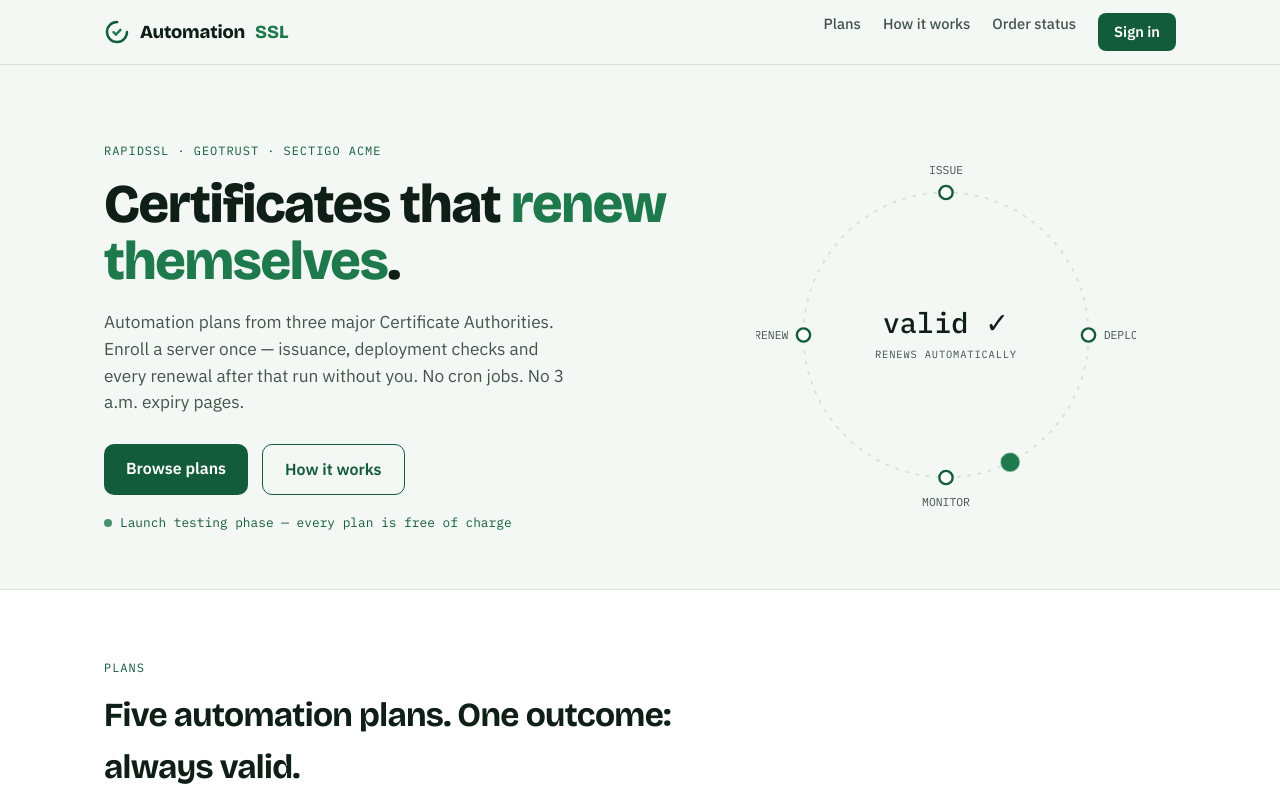
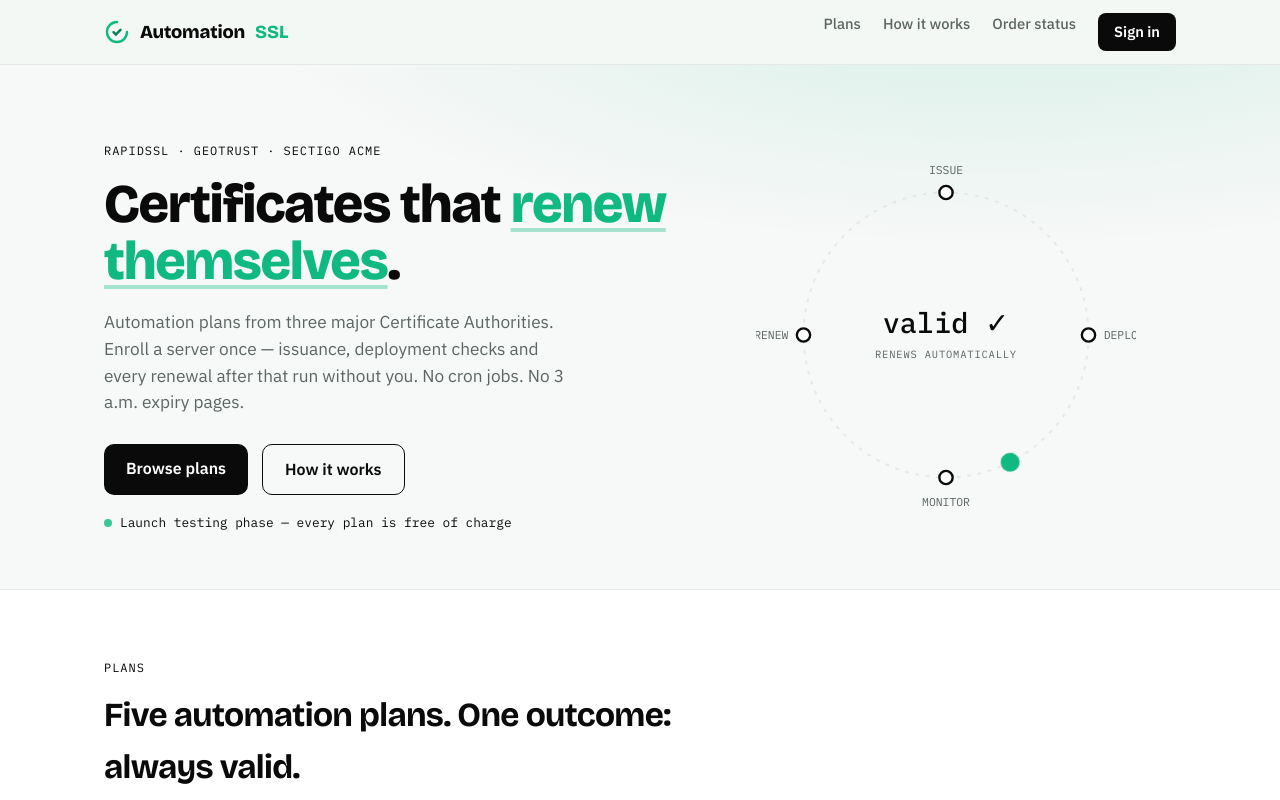
Before and after one commit to Mathi-Spartan/automationssl, a React (Vite) app: page / in a window 1280 px wide. Shown: the top 800 px of the page. Built offline with nearby package versions, Linux system fonts and the light colour scheme; no server answers.

Commit message:
Fix Sectigo ACME CaaS orders (V2 requires domains as array — bare string caused GEX-3, verified against official WHMCS module); retheme landing + dashboard to SSLVault v2 palette (emerald #10b981, solid #0a0a0a actions, neutral canvas, emerald hero glow, v2 dark sidebar)

```diff
--- a/api/order.js
+++ b/api/order.js
@@ -83,7 +83,10 @@ export default async function handler(req, res) {
     let endpoint, payload
     if (product.category === 'acme') {
       endpoint = `${GG2}/certificates/acme`
-      payload = { product: { id: Number(product_id) }, domains: domain.replace(/^\*\./, '') }
+      // The V2 API requires domains as an ARRAY of strings (verified against the
+      // official GoGetSSL WHMCS module's normalizeDomains) — a bare string is
+      // rejected with the generic GEX-3 error.
+      payload = { product: { id: Number(product_id) }, domains: [domain.replace(/^\*\./, '')] }
     } else {
       endpoint = `${GG2}/certificates/ais`
       payload = {
--- a/src/App.jsx
+++ b/src/App.jsx
@@ -15,8 +15,8 @@ function Logo() {
   return (
     <Link to="/" className="logo" aria-label="AutomationSSL home">
       <svg width="26" height="26" viewBox="0 0 26 26" fill="none" aria-hidden="true">
-        <circle cx="13" cy="13" r="10" stroke="#135c3b" strokeWidth="2.4" strokeDasharray="47 16" strokeLinecap="round" />
-        <path d="M9.5 13.2l2.4 2.4 4.6-4.8" stroke="#1e7a4c" strokeWidth="2.4" strokeLinecap="round" strokeJoin="round" fill="none" />
+        <circle cx="13" cy="13" r="10" stroke="#10b981" strokeWidth="2.4" strokeDasharray="47 16" strokeLinecap="round" />
+        <path d="M9.5 13.2l2.4 2.4 4.6-4.8" stroke="#0b7a57" strokeWidth="2.4" strokeLinecap="round" strokeJoin="round" fill="none" />
       </svg>
       Automation<em>SSL</em>
     </Link>
--- a/src/components/DashShell.jsx
+++ b/src/components/DashShell.jsx
@@ -18,8 +18,8 @@ export default function DashShell({ children }) {
       <aside className="dash-side">
         <Link to="/" className="dash-logo" aria-label="AutomationSSL home">
           <svg width="22" height="22" viewBox="0 0 26 26" fill="none" aria-hidden="true">
-            <circle cx="13" cy="13" r="10" stroke="#7fd6a4" strokeWidth="2.4" strokeDasharray="47 16" strokeLinecap="round" />
-            <path d="M9.5 13.2l2.4 2.4 4.6-4.8" stroke="#a9e8c4" strokeWidth="2.4" strokeLinecap="round" fill="none" />
+            <circle cx="13" cy="13" r="10" stroke="#10b981" strokeWidth="2.4" strokeDasharray="47 16" strokeLinecap="round" />
+            <path d="M9.5 13.2l2.4 2.4 4.6-4.8" stroke="#34d399" strokeWidth="2.4" strokeLinecap="round" fill="none" />
           </svg>
           Automation<em>SSL</em>
         </Link>
--- a/src/styles.css
+++ b/src/styles.css
@@ -1,12 +1,14 @@
 :root {
-  --mist: #f4f8f5;
+  /* SSLVault Design v2 palette (easysecurity.in): emerald signature green,
+     solid near-black actions, white cards on a neutral light canvas. */
+  --mist: #f7f8f8;
   --card: #ffffff;
-  --ink: #0f1e16;
-  --ink-soft: #44544b;
-  --pine: #135c3b;
-  --cert: #1e7a4c;
-  --cert-soft: #e3f0e8;
-  --line: #d7e3da;
+  --ink: #0a0a0a;
+  --ink-soft: #5b6663;
+  --pine: #0a0a0a;
+  --cert: #10b981;
+  --cert-soft: #e7f8f1;
+  --line: #e4e9e7;
   --amber: #b8862b;
   --amber-soft: #f7efdd;
   --mono: 'IBM Plex Mono', ui-monospace, monospace;
@@ -340,3 +342,34 @@ section.block.alt { background: var(--card); border-top: 1px solid var(--line);
   .sub-row-head { grid-template-columns: 1fr auto 18px; }
   .col-renew, .col-origin { display: none; }
 }
+
+
+/* ---------- SSLVault v2 theme layer ---------- */
+.btn.primary { background: #0a0a0a; border-color: #0a0a0a; }
+.btn.primary:hover { background: #10b981; border-color: #10b981; }
+.nav .cta { background: #0a0a0a; }
+.nav .cta:hover { background: #10b981; }
+.hero { position: relative; overflow: hidden; }
+.hero::before { content: ''; position: absolute; inset: -40% -20% auto; height: 120%; background: radial-gradient(60% 60% at 70% 20%, rgba(16,185,129,0.14), transparent 70%); pointer-events: none; }
+.hero .wrap { position: relative; }
+.loopword { color: #10b981; text-decoration: underline; text-decoration-color: rgba(16,185,129,0.35); text-decoration-thickness: 4px; text-underline-offset: 6px; }
+.card { transition: transform 0.15s ease, box-shadow 0.15s ease; }
+.card:hover { transform: translateY(-2px); box-shadow: 0 10px 26px rgba(10,10,10,0.07); }
+.card.featured { border-color: #10b981; box-shadow: 0 0 0 1px #10b981; }
+.pill.brand { background: #e7f8f1; color: #0b7a57; border-color: #bfe9da; }
+.testing-note .dot { background: #10b981; }
+.stage-pill.ok { background: #e7f8f1; color: #0b7a57; border-color: #bfe9da; }
+.jstep.done .jdot { background: #10b981; border-color: #10b981; }
+.jstep.done .jlabel, .checklist li.done { color: #0b7a57; }
+.jstep.done .jline { background: #10b981; }
+.dot.ok { background: #10b981; }
+.plan-card.activated { border-left-color: #10b981; }
+.chip.lock { background: #e7f8f1; border-color: #bfe9da; }
+.section-h .count, .server-section-title .count { background: #e7f8f1; color: #0b7a57; }
+/* dashboard shell -> v2 dark */
+.dash-side { background: #0a0a0a; color: #e6ebe9; }
+.dash-logo em { color: #10b981; }
+.dash-nav a { color: #b9c4c0; }
+.dash-nav a.active { background: #10b981; color: #06281d; }
+.dash-user-role { color: #10b981; }
+.dash-user-mail { color: #8b9793; }
```
